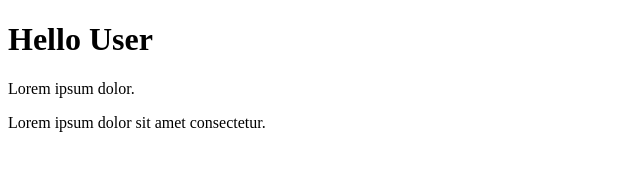
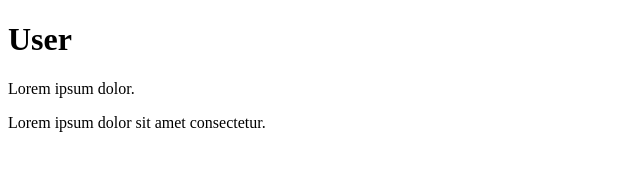
Before and after one commit to yaozhenshao/Git-GitHub-Test, a plain HTML site: page user.html in a window 1280 px wide. Shown: the whole page, without its empty margins (0-640 px from the left). Drawn offline with Linux system fonts and the light colour scheme.

Commit message:
Updated user

```diff
--- a/user.html
+++ b/user.html
@@ -6,7 +6,7 @@
     <title>User Page</title>
 </head>
 <body>
-    <h1>Hello User</h1>
+    <h1>User</h1>
     <p>Lorem ipsum dolor.</p>
     <p>Lorem ipsum dolor sit amet consectetur.</p>
 </body>
```
